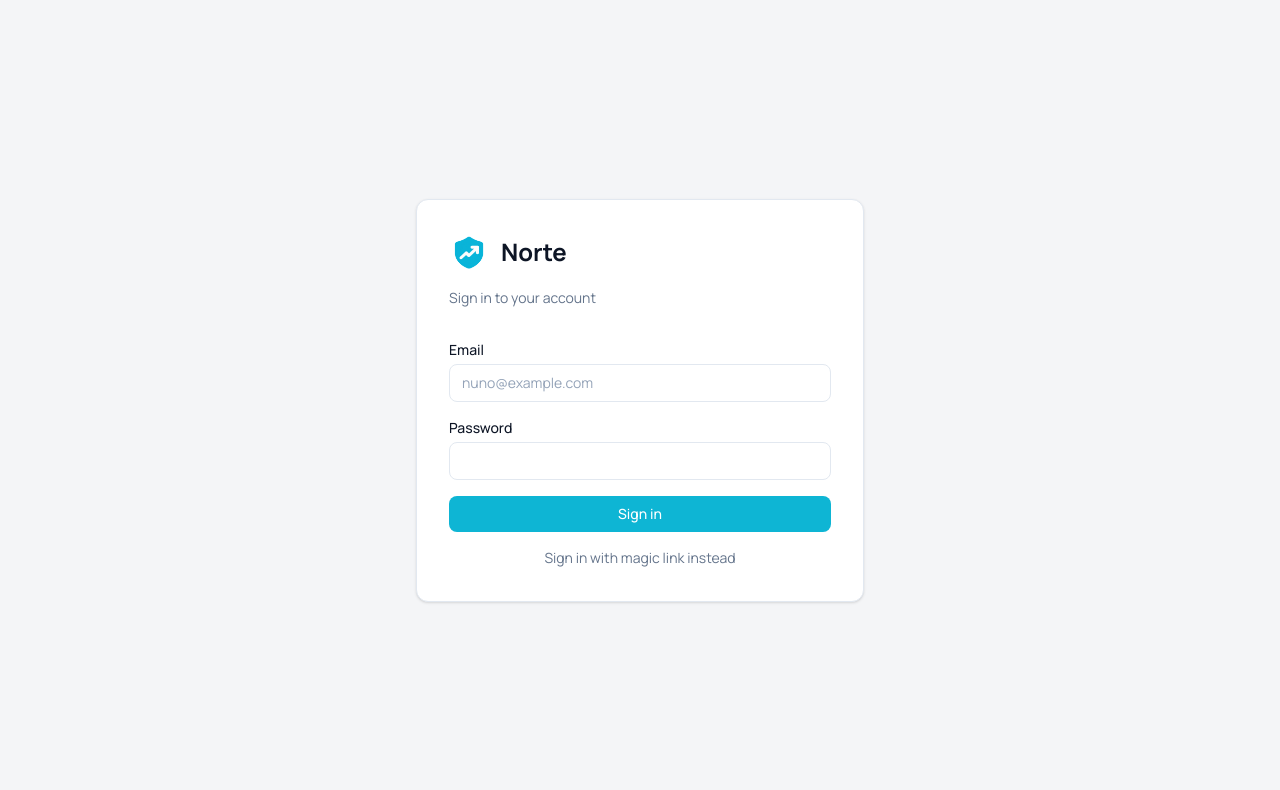
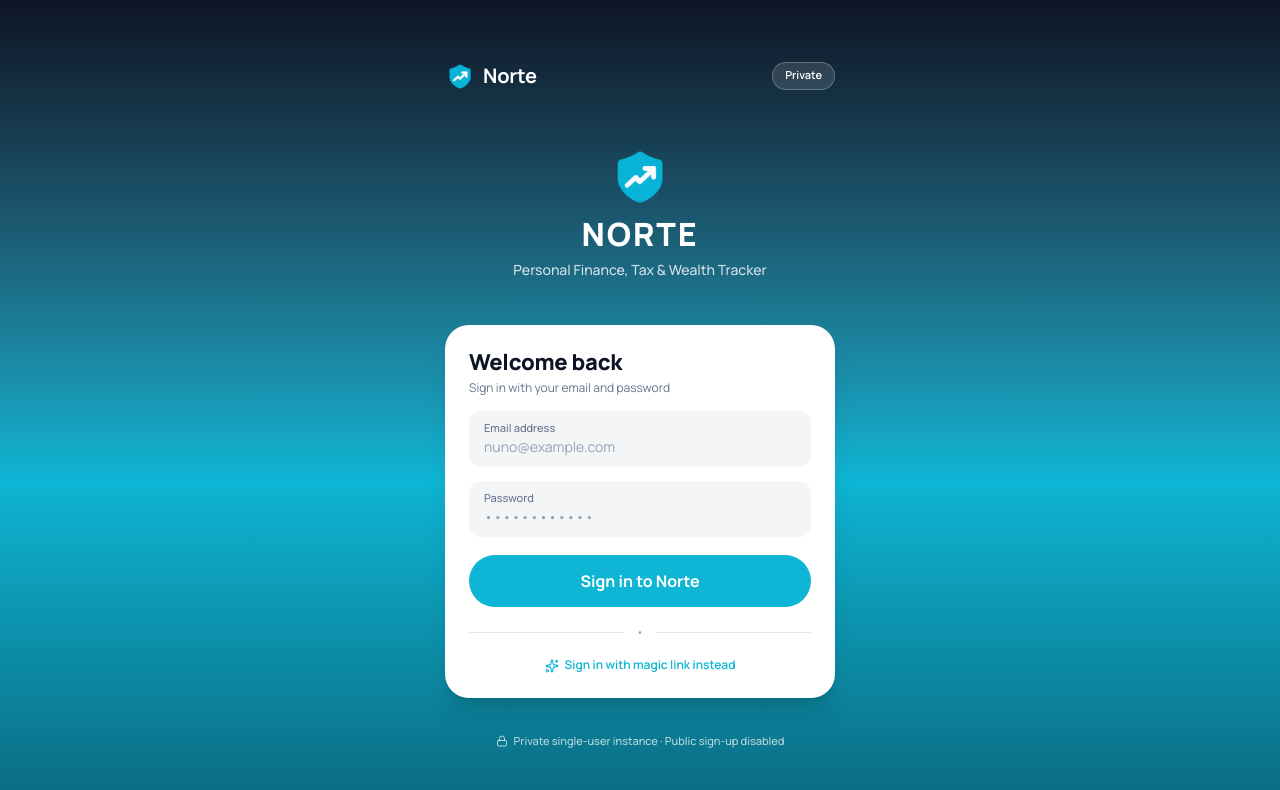
Before and after one commit to nunobreis/finance-tracker, a Next.js app: page /login in a window 1280 px wide. Shown: the top 790 px of the page. Built offline with nearby package versions, Linux system fonts and the light colour scheme; no server answers.

Commit message:
feat(auth): redesign Login screen to match 10 — Login artboard

```diff
--- a/app/(auth)/layout.tsx
+++ b/app/(auth)/layout.tsx
@@ -1,7 +1,7 @@
 export default function AuthLayout({ children }: { children: React.ReactNode }) {
   return (
-    <main className="flex min-h-screen items-center justify-center bg-content-bg">
-      <div className="w-full max-w-md">{children}</div>
+    <main className="flex min-h-screen w-full flex-col items-center justify-between bg-linear-to-b from-ink via-teal via-60% to-teal-dark px-6 pt-4 pb-6 lg:justify-center lg:py-10">
+      {children}
     </main>
   )
 }
--- a/app/(auth)/login/_components/LoginForm.tsx
+++ b/app/(auth)/login/_components/LoginForm.tsx
@@ -3,6 +3,9 @@
 import { useActionState, useState } from 'react'
 import Image from 'next/image'
 import { useTranslations } from 'next-intl'
+import { Sparkles, Lock } from 'lucide-react'
+import { Input } from '@/components/ui/Input'
+import { Button } from '@/components/ui/Button'
 import { signInWithPassword, signInWithMagicLink } from '../actions'
 
 type AuthState = { error?: string; success?: string }
@@ -12,82 +15,134 @@ const initialState: AuthState = {}
 export function LoginForm() {
   const t = useTranslations('Auth')
   const [mode, setMode] = useState<'password' | 'magic'>('password')
-  const [passwordState, passwordAction] = useActionState<AuthState, FormData>(signInWithPassword, initialState)
-  const [magicState, magicAction] = useActionState<AuthState, FormData>(signInWithMagicLink, initialState)
+  const [passwordState, passwordAction] = useActionState<AuthState, FormData>(
+    signInWithPassword,
+    initialState
+  )
+  const [magicState, magicAction] = useActionState<AuthState, FormData>(
+    signInWithMagicLink,
+    initialState
+  )
 
   const state = mode === 'password' ? passwordState : magicState
   const action = mode === 'password' ? passwordAction : magicAction
 
   return (
-    <div className="rounded-xl border border-border-col bg-card-bg p-8 shadow-sm">
-      <div className="mb-8">
-        <div className="mb-4 flex items-center gap-3">
-          <div className="h-10 w-10 overflow-hidden rounded-xl shrink-0">
-            <Image src="/logo.png" alt="Norte" width={40} height={40} className="h-full w-full object-cover" />
+    <div className="flex w-full max-w-[390px] flex-1 flex-col justify-between lg:flex-initial lg:gap-6">
+      {/* Top Brand Bar */}
+      <div className="flex h-12 items-center justify-between">
+        <div className="flex items-center gap-2">
+          <div className="h-[30px] w-[30px] shrink-0 overflow-hidden rounded-lg">
+            <Image
+              src="/logo.png"
+              alt="Norte"
+              width={30}
+              height={30}
+              className="h-full w-full object-contain"
+            />
           </div>
-          <h1 className="text-2xl font-bold text-text-primary">{t('appName')}</h1>
+          <span className="text-h2 font-bold text-white">Norte</span>
         </div>
-        <p className="text-sm text-text-secondary">{t('tagline')}</p>
+
+        <span className="inline-flex h-7 items-center rounded-full border border-glass-25 bg-glass-12 px-3 text-label font-semibold text-white">
+          {t('privateBadge')}
+        </span>
+      </div>
+
+      {/* Hero Brand Mark */}
+      <div className="flex flex-col items-center gap-2 py-5 text-center">
+        <div className="h-16 w-16 shrink-0 overflow-hidden rounded-2xl">
+          <Image
+            src="/logo.png"
+            alt="Norte"
+            width={64}
+            height={64}
+            className="h-full w-full object-contain"
+          />
+        </div>
+        <h1 className="text-display-sm font-extrabold tracking-[0.06em] text-white">
+          NORTE
+        </h1>
+        <p className="text-body-sm font-medium text-glass-80">
+          {t('heroSubtitle')}
+        </p>
+      </div>
+
+      {/* Auth Card */}
+      <div className="flex flex-col gap-3.5 rounded-[24px] bg-surface p-6 shadow-xl">
+        <div className="flex flex-col gap-1">
+          <h2 className="text-h1-sm font-extrabold text-ink">
+            {t('welcomeBack')}
+          </h2>
+          <p className="text-caption text-text-secondary">
+            {t('cardSubtitle')}
+          </p>
         </div>
 
         {state.error && (
-        <div className="mb-4 rounded-lg bg-danger-bg px-4 py-3 text-sm text-status-danger">
+          <div className="rounded-xl bg-negative-tint px-4 py-3 text-caption font-medium text-negative">
             {state.error}
           </div>
         )}
         {state.success && (
-        <div className="mb-4 rounded-lg bg-good-bg px-4 py-3 text-sm text-status-good">
+          <div className="rounded-xl bg-positive-tint px-4 py-3 text-caption font-medium text-positive">
             {state.success}
           </div>
         )}
 
-      <form action={action} className="space-y-4">
-        <div>
-          <label htmlFor="email" className="mb-1 block text-sm font-medium text-text-primary">
-            {t('email')}
-          </label>
-          <input
+        <form action={action} className="flex flex-col gap-3.5">
+          <Input
             id="email"
             name="email"
             type="email"
             required
             autoComplete="email"
-            className="w-full rounded-lg border border-border-col bg-white px-3 py-2 text-sm text-text-primary placeholder-text-tertiary outline-none focus:border-accent focus:ring-1 focus:ring-accent"
+            label={t('emailAddress')}
             placeholder={t('emailPlaceholder')}
           />
-        </div>
 
           {mode === 'password' && (
-          <div>
-            <label htmlFor="password" className="mb-1 block text-sm font-medium text-text-primary">
-              {t('password')}
-            </label>
-            <input
+            <Input
               id="password"
               name="password"
               type="password"
               required
               autoComplete="current-password"
-              className="w-full rounded-lg border border-border-col bg-white px-3 py-2 text-sm text-text-primary outline-none focus:border-accent focus:ring-1 focus:ring-accent"
+              label={t('password')}
+              placeholder="••••••••••••"
             />
-          </div>
           )}
 
-        <button
-          type="submit"
-          className="w-full rounded-lg bg-accent py-2 text-sm font-medium text-white transition-opacity hover:bg-opacity-90"
-        >
-          {mode === 'password' ? t('signIn') : t('sendMagicLink')}
-        </button>
+          <div className="pt-1">
+            <Button type="submit" variant="primary" size="lg" fullWidth>
+              {mode === 'password' ? t('signInToNorte') : t('sendMagicLink')}
+            </Button>
+          </div>
         </form>
+
+        <div className="flex items-center gap-3 py-1">
+          <div className="h-px flex-1 bg-separator" />
+          <span className="text-label font-medium text-text-muted">•</span>
+          <div className="h-px flex-1 bg-separator" />
+        </div>
 
         <button
           type="button"
           onClick={() => setMode(mode === 'password' ? 'magic' : 'password')}
-        className="mt-4 w-full text-center text-sm text-text-secondary hover:text-text-primary"
+          className="inline-flex w-full items-center justify-center gap-1.5 text-caption font-semibold text-teal hover:underline cursor-pointer"
         >
-        {mode === 'password' ? t('switchToMagic') : t('switchToPassword')}
+          <Sparkles size={14} />
+          <span>{mode === 'password' ? t('switchToMagic') : t('switchToPassword')}</span>
         </button>
+      </div>
+
+      {/* Bottom Security Note */}
+      <div className="flex items-center justify-center gap-1.5 pt-3 text-center">
+        <Lock size={12} className="shrink-0 text-glass-70" />
+        <span className="text-label font-medium text-glass-70">
+          {t('securityNote')}
+        </span>
+      </div>
     </div>
   )
 }
```
Also changed, not shown: 1 other file (tests, documents, lock files or other folders). Lines whose indentation alone changed are shown as unchanged.
